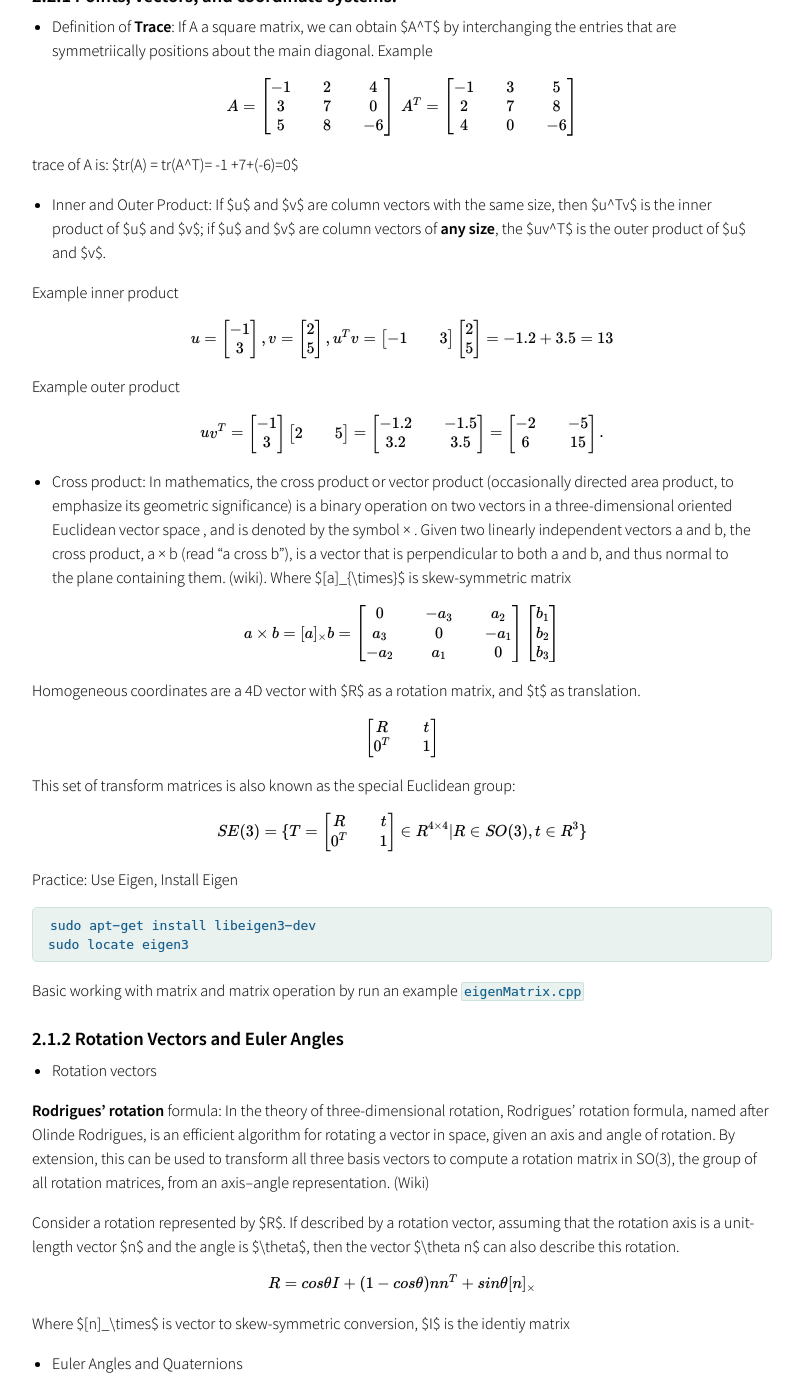
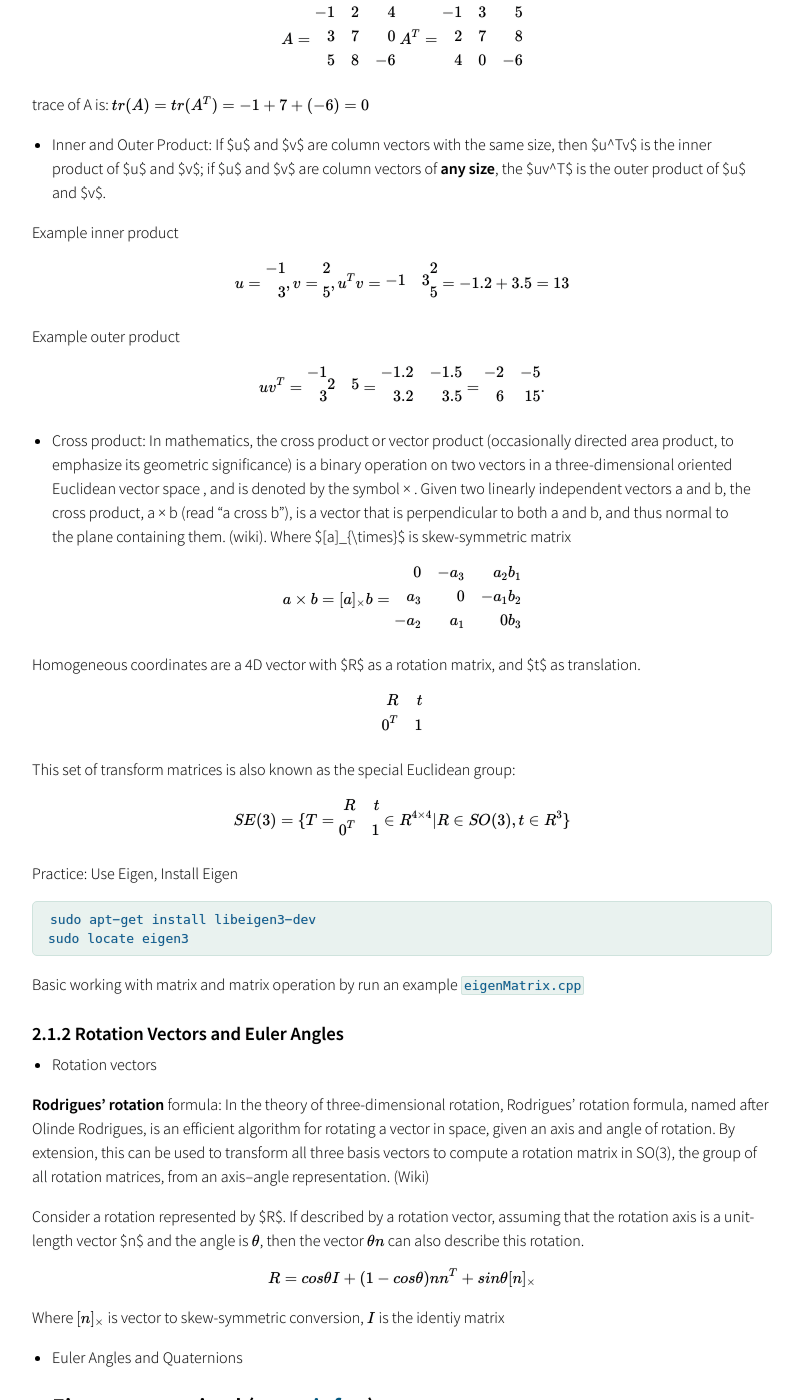
Before and after one commit to robotlabvn/robotlabvn.github.io, a Jekyll site: the page built from _posts/2023-07-30-3D-Rigid-Body-Motion-Eigen-in-C++.md, in a window 1280 px wide and 1400 px high, scrolled down 670 px. Shown: the whole window, without its empty margins (238-1041 px from the left). Built offline with Jekyll 4.4.1, drawn with Linux system fonts in a browser that asks for light colours; nearby versions of some CDN libraries; some of the changed text lies outside the part shown.

````diff
--- a/_posts/2023-07-30-3D-Rigid-Body-Motion-Eigen-in-C++.md
+++ b/_posts/2023-07-30-3D-Rigid-Body-Motion-Eigen-in-C++.md
@@ -26,83 +25,83 @@
 - Definition of **Trace**:
 If A a square matrix, we can obtain $A^T$ by interchanging the entries that are symmetriically positions about the main diagonal. Example
 
-$$A= \begin{bmatrix}
+$$A= \begin{aligned}
 -1 && 2 && 4\\
 3 && 7 && 0 \\
 5 && 8 && -6
-\end{bmatrix} \space
-A^T = \begin{bmatrix}
+\end{aligned}\space
+A^T = \begin{aligned}
 -1 && 3 && 5\\
 2 && 7 && 8 \\
 4 && 0 && -6
-\end{bmatrix}$$
+\end{aligned}$$
 
  trace of A is:
- $tr(A) = tr(A^T)= -1 +7+(-6)=0$
+ $$tr(A) = tr(A^T)= -1 +7+(-6)=0$$
 
 - Inner and Outer Product: If $u$ and $v$ are column vectors with the same size, then $u^Tv$ is the inner product of $u$ and $v$; if $u$ and $v$ are column vectors of **any size**, the $uv^T$ is the outer product of $u$ and $v$.
 
 Example inner product
 
-$$u = \begin{bmatrix}
+$$u = \begin{aligned}
 -1\\
 3  \\
-\end{bmatrix}
-, v = \begin{bmatrix}
+\end{aligned}
+, v = \begin{aligned}
 2\\
 5  \\
-\end{bmatrix}
-, u^Tv =\begin{bmatrix}
+\end{aligned}
+, u^Tv =\begin{aligned}
 -1 &&3\\
-\end{bmatrix}
-\begin{bmatrix}
+\end{aligned}
+\begin{aligned}
 2\\
 5  \\
-\end{bmatrix}
+\end{aligned}
 = -1.2 + 3.5 =13$$
 
 Example outer product
 
-$$uv^T =\begin{bmatrix}
+$$uv^T =\begin{aligned}
 -1 \\ 3\\
-\end{bmatrix}
-\begin{bmatrix}
+\end{aligned}
+\begin{aligned}
 2 && 5  \\
-\end{bmatrix} =
-\begin{bmatrix}
+\end{aligned}=
+\begin{aligned}
 -1.2 && -1.5 \\
 3.2 && 3.5
-\end{bmatrix} =
-\begin{bmatrix}
+\end{aligned}=
+\begin{aligned}
 -2 && -5 \\
  6 && 15
-\end{bmatrix} .$$
+\end{aligned}.$$
 
 - Cross product: In mathematics, the cross product or vector product (occasionally directed area product, to emphasize its geometric significance) is a binary operation on two vectors in a three-dimensional oriented Euclidean vector space , and is denoted by the symbol × . Given two linearly independent vectors a and b, the cross product, a × b (read "a cross b"), is a vector that is perpendicular to both a and b, and thus normal to the plane containing them. (wiki). Where $[a]_{\times}$ is skew-symmetric matrix
 
 $$a \times b = [a]_{\times} b =
-\begin{bmatrix}
+\begin{aligned}
 0  && -a_3 && a_2 \\
 a_3 && 0 && -a_1 \\
 -a_2 && a_1 && 0
-\end{bmatrix} \begin{bmatrix}
+\end{aligned}\begin{aligned}
 b_1 \\ b_2 \\ b_3
-\end{bmatrix}$$
+\end{aligned}$$
 
 
 Homogeneous coordinates are a 4D vector with $R$ as a rotation matrix, and $t$ as translation.
 
-$$\begin{bmatrix}
+$$\begin{aligned}
 R && t  \\
 0^T && 1
-\end{bmatrix}$$
+\end{aligned}$$
 
 This set of transform matrices is also known as the special Euclidean group:
 
-$$SE(3) = \{ T = \begin{bmatrix}
+$$SE(3) = \{ T = \begin{aligned}
 R && t  \\
 0^T && 1
-\end{bmatrix} \in R^{4\times4} | R \in SO(3),  t \in R^3\}$$
+\end{aligned}\in R^{4\times4} | R \in SO(3),  t \in R^3\}$$
 
 Practice: Use Eigen, Install Eigen
 ```
@@ -116,12 +115,12 @@
 
 **Rodrigues' rotation** formula: In the theory of three-dimensional rotation, Rodrigues' rotation formula, named after Olinde Rodrigues, is an efficient algorithm for rotating a vector in space, given an axis and angle of rotation. By extension, this can be used to transform all three basis vectors to compute a rotation matrix in SO(3), the group of all rotation matrices, from an axis–angle representation. (Wiki)
 
-Consider a rotation represented by $R$. If described by a rotation vector, assuming that the rotation axis is a unit-length vector $n$ and the angle is $\theta$, then the vector
-$\theta n$ can also describe this rotation.
+Consider a rotation represented by $R$. If described by a rotation vector, assuming that the rotation axis is a unit-length vector $n$ and the angle is $$\theta$$, then the vector
+$$\theta n$$ can also describe this rotation.
 
 $$R = cos\theta I + (1-cos\theta)nn^T + sin\theta [n]_\times$$
 
-Where $[n]_\times$ is vector to skew-symmetric conversion, $I$ is the identiy matrix
+Where $$[n]_\times$$ is vector to skew-symmetric conversion, $$I$$ is the identiy matrix
 
 - Euler Angles and Quaternions
 ## Eigen summarized ([more infor](http://eigen.tuxfamily.org/dox/group__TutorialGeometry.html) )
@@ -135,7 +134,7 @@
 
 ## 2.2 Visualization Demo
 ### 2.2.1 Ploting the Trajectory
- The trajectory file called "trajectory.txt" has each line format:  $time, t_x, t_y, t_z, q_x, q_y, q_z, q_w$  with $t$ is translatition, $q$ is quaternion.
+ The trajectory file called "trajectory.txt" has each line format:  $$time, t_x, t_y, t_z, q_x, q_y, q_z, q_w$$  with $$t$$ is translatition, $q$ is quaternion.
 
 ### Install Pangolin
 * use pangolin: slambook/3rdpart/Pangolin or download it from github: https://github.com/stevenlovegrove/Pangolin
````
Also changed, not shown: other parts of _posts/2023-07-30-3D-Rigid-Body-Motion-Eigen-in-C++.md (+0 -1 lines).
